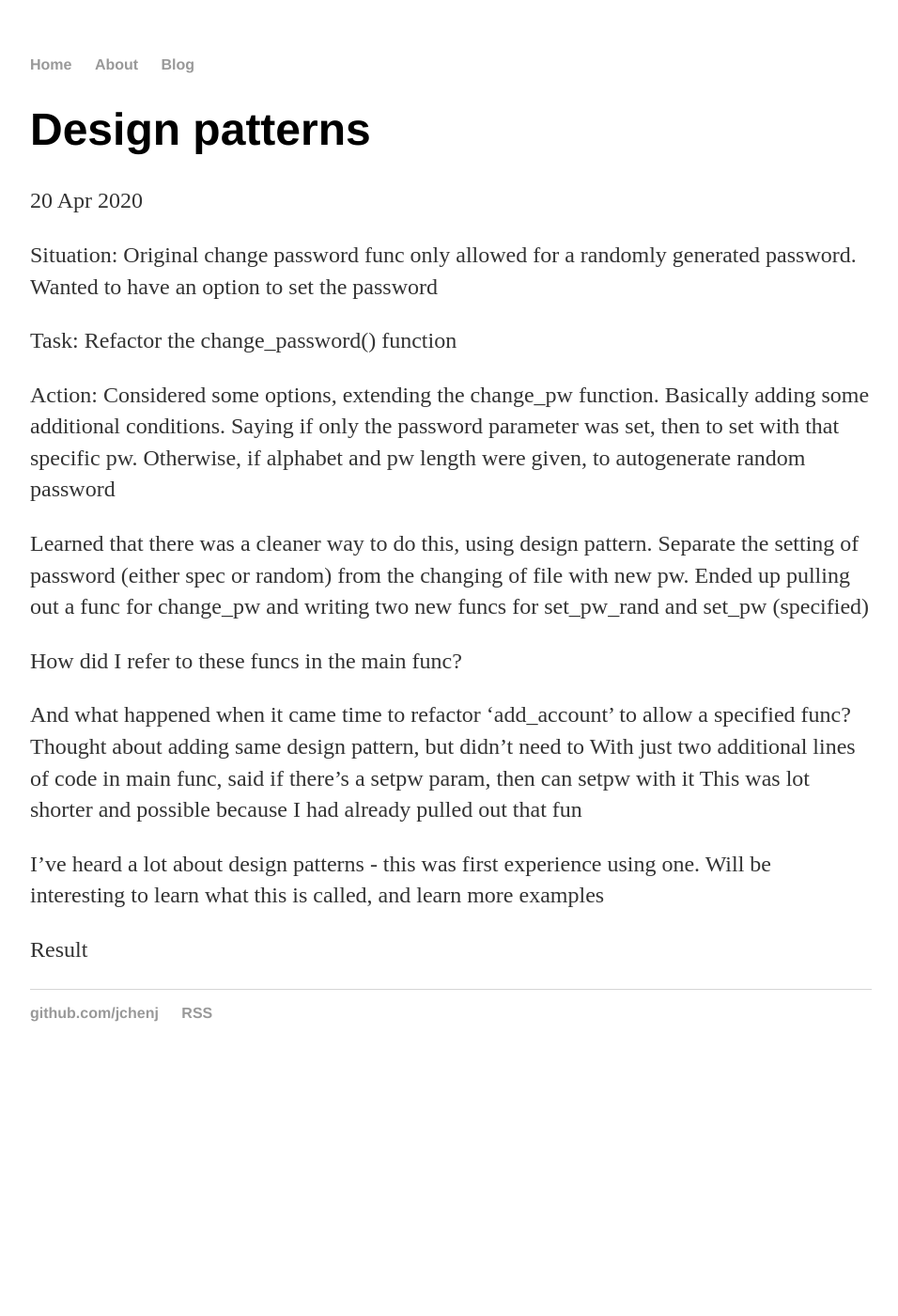
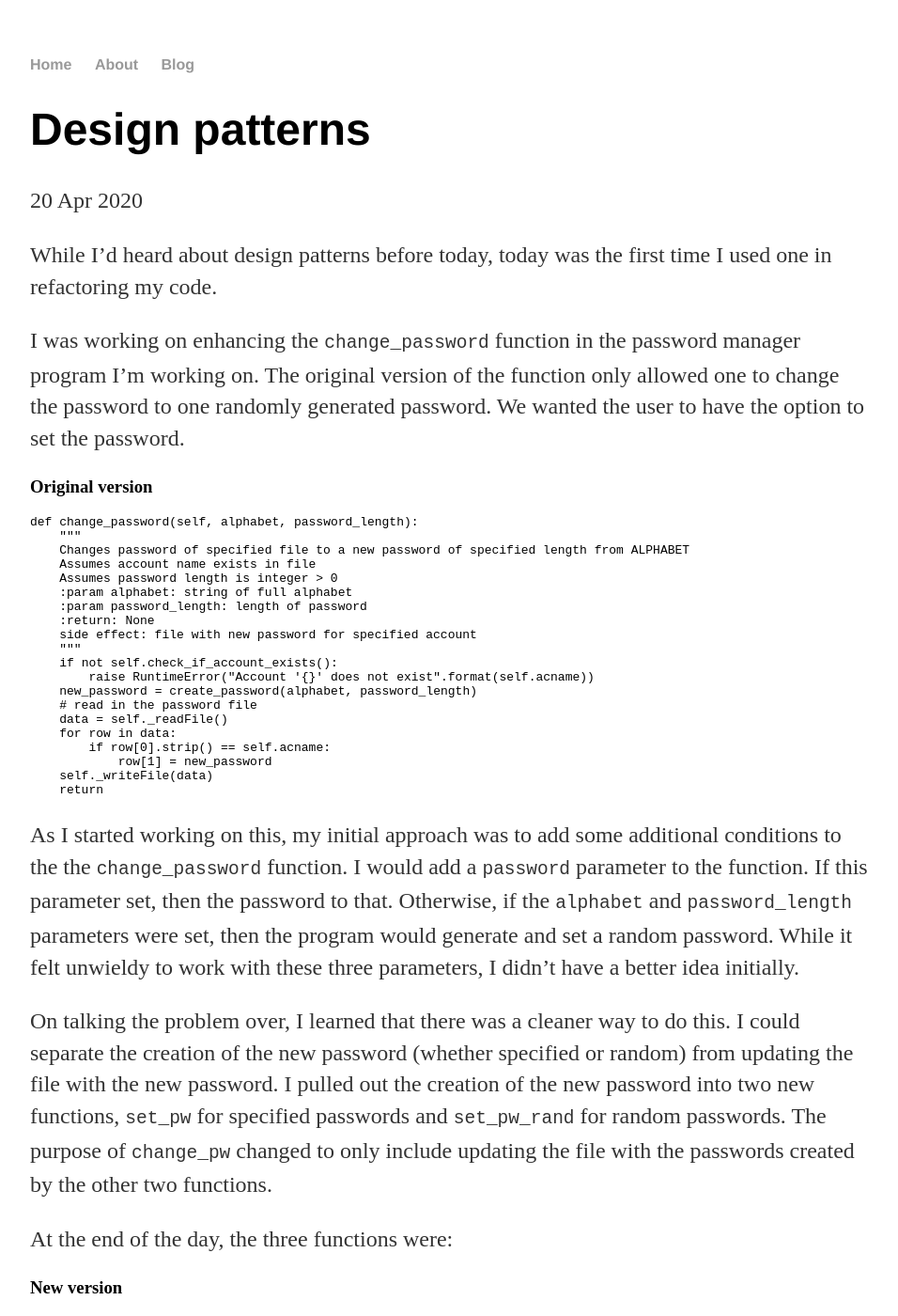
Before and after one commit to jchenj/jchenj.github.io, a Jekyll site: the page built from _posts/2020-04-20-design-patterns.md, in a window 1280 px wide and 1400 px high. Shown: the whole window at 94% size, without its empty margins (160-1116 px from the left). Built offline with Jekyll 4.4.1, drawn with Linux system fonts in a browser that asks for light colours; some of the changed text lies outside the part shown.

Commit message:
update post - design patterns

````diff
--- a/_posts/2020-04-20-design-patterns.md
+++ b/_posts/2020-04-20-design-patterns.md
@@ -4,22 +4,80 @@
 date: 2020-04-20
 ---
 
-Situation: Original change password func only allowed for a randomly generated password. Wanted to have an option to set the password
+While I'd heard about design patterns before today, today was the first time I used one in refactoring my code.
 
-Task: Refactor the change_password() function
+I was working on enhancing the `change_password` function in the password manager program I'm working on. The original version of the function only allowed one to change the password to one randomly generated password. We wanted the user to have the option to set the password.
 
-Action: Considered some options, extending the change_pw function. Basically adding some additional conditions. Saying if only the password parameter was set, then to set with that specific pw. Otherwise, if alphabet and pw length were given, to autogenerate random password
+### Original version
+```python
+def change_password(self, alphabet, password_length):
+    """
+    Changes password of specified file to a new password of specified length from ALPHABET
+    Assumes account name exists in file
+    Assumes password length is integer > 0
+    :param alphabet: string of full alphabet
+    :param password_length: length of password
+    :return: None
+    side effect: file with new password for specified account
+    """
+    if not self.check_if_account_exists():
+        raise RuntimeError("Account '{}' does not exist".format(self.acname))
+    new_password = create_password(alphabet, password_length)
+    # read in the password file
+    data = self._readFile()
+    for row in data:
+        if row[0].strip() == self.acname:
+            row[1] = new_password
+    self._writeFile(data)
+    return
+```
 
-Learned that there was a cleaner way to do this, using design pattern.
-Separate the setting of password (either spec or random) from the changing of file with new pw. Ended up pulling out a func for change_pw and writing two new funcs for set_pw_rand and set_pw (specified)
+As I started working on this, my initial approach was to add some additional conditions to the the `change_password` function. I would add a `password` parameter to the function. If this parameter set, then the password to that. Otherwise, if the `alphabet` and `password_length` parameters were set, then the program would generate and set a random password. While it felt unwieldy to work with these three parameters, I didn't have a better idea initially.
 
-How did I refer to these funcs in the main func?
+On talking the problem over, I learned that there was a cleaner way to do this. I could separate the creation of the new password (whether specified or random) from updating the file with the new password. I pulled out the creation of the new password into two new functions, `set_pw` for specified passwords and `set_pw_rand` for random passwords. The purpose of `change_pw` changed to only include updating the file with the passwords created by the other two functions.
 
-And what happened when it came time to refactor 'add_account' to allow a specified func?
-   Thought about adding same design pattern, but didn't need to
-   With just two additional lines of code in main func, said if there's a setpw param, then can setpw with it
-   This was lot shorter and possible because I had already pulled out that fun
+At the end of the day, the three functions were:
 
-I've heard a lot about design patterns - this was first experience using one. Will be interesting to learn what this is called, and learn more examples
+### New version
+```python
 
-Result
+def set_pw_rand(self, alphabet, password_length):
+    """
+    Sets password of account to a new random password of specified length from ALPHABET
+    Assumes password length is integer > 0
+    :param alphabet: string of full alphabet
+    :param password_length: length of password
+    :return new_password: string
+    """
+    new_password = create_password(alphabet, password_length)
+    self._change_password(new_password)
+
+def set_pw(self, specified_pass):
+    """
+    Sets password of specified account to a new specified password
+    Assumes account names exists in file
+    :param specified_pass: specified new password (string)
+    :return: new_password: string
+    """
+    self._change_password(specified_pass)
+
+def _change_password(self, new_password):
+    """
+    Changes password of specified account to new (pre-set) password
+    Assumes account name exists in file
+    :param new_password: new password (string)
+    :return: None
+    :side effect: file with account updated with new password
+    """
+    if not self.check_if_account_exists():
+        raise RuntimeError("Account '{}' does not exist".format(self.acname))
+    # read in the password file
+    data = self._readFile()
+    for row in data:
+        if row[0].strip() == self.acname:
+            row[1] = new_password
+    self._writeFile(data)
+    return
+```
+
+I liked how splitting up the two tasks done by the original function made the new, enhanced version much easier to work with. I'm looking forward to learning more about design patterns and how to apply them in my code.
````
Also changed, not shown: _posts/2020-05-05-2020-js-for-loops.md (+11 -0 lines).
